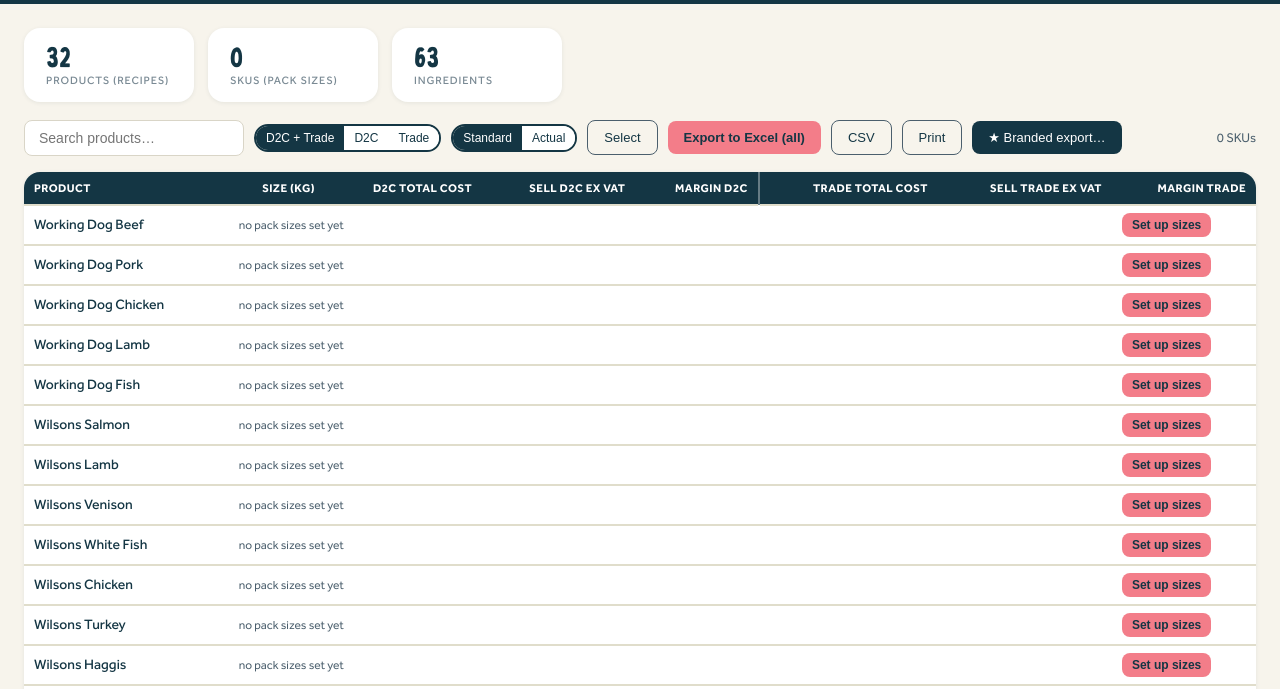
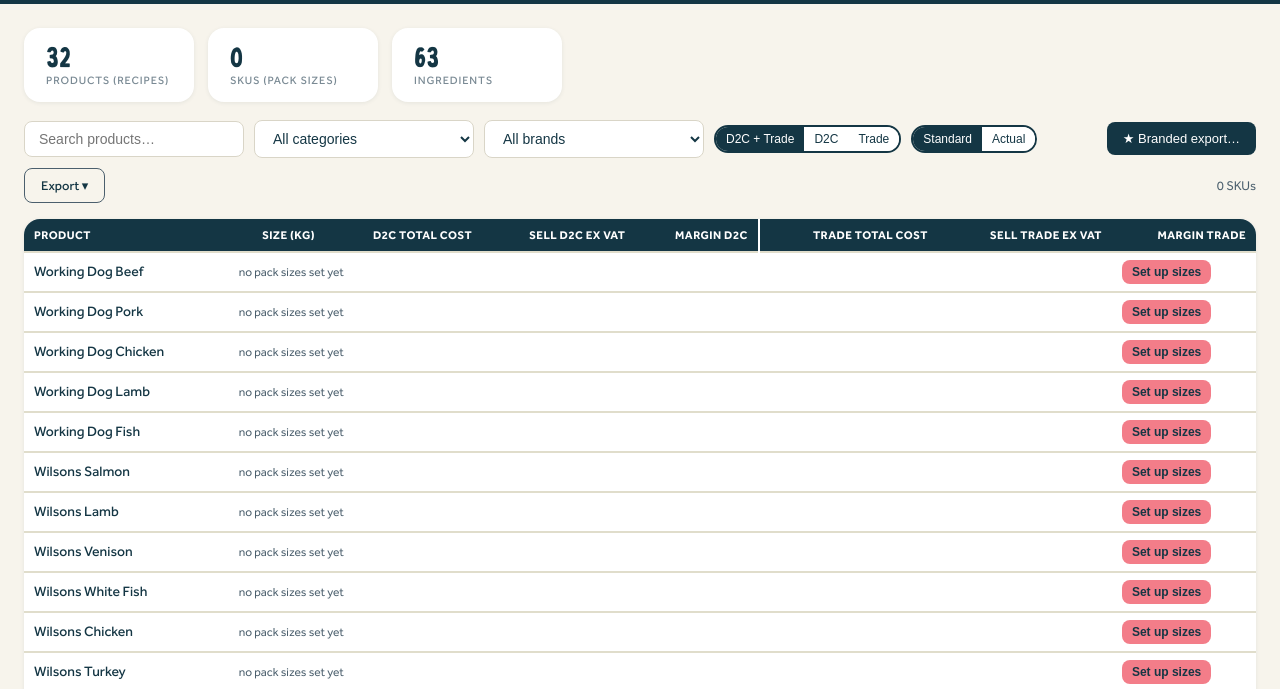
Before and after one commit to kamilskrzeszowski/wilsons-backend, a website: page costing.html in a window 1280 px wide. Shown: the part 100-789 px from the top of the page. Drawn offline with Linux system fonts and the light colour scheme.

Commit message:
Add files via upload

```diff
--- a/costing.html
+++ b/costing.html
@@ -59,6 +59,17 @@ table{width:100%;border-collapse:collapse}
 th{background:var(--sea);color:#fff;text-align:left;padding:9px 10px;font-size:11.5px;text-transform:uppercase;letter-spacing:.04em;cursor:pointer;white-space:nowrap;user-select:none}
 th.num,td.num{text-align:right}
 th .arr{opacity:.6;font-size:10px}
+/* data tables: scroll inside the card so the column headings stay frozen at the top while you scroll rows */
+.card:has(> table){overflow:auto;max-height:calc(100vh - 200px)}
+.card > table thead th{position:sticky;top:0;z-index:6}
+/* small dropdown menu (e.g. Export ▾) */
+.menu{position:relative;display:inline-block}
+.menu>summary{list-style:none;cursor:pointer}
+.menu>summary::-webkit-details-marker{display:none}
+.menupop{position:absolute;right:0;top:calc(100% + 5px);background:#fff;border:1px solid var(--line);border-radius:11px;box-shadow:0 8px 24px rgba(20,54,68,.20);padding:6px;z-index:60;min-width:190px;display:flex;flex-direction:column;gap:2px}
+.menupop button{display:block;width:100%;text-align:left;padding:8px 12px;border-radius:8px;background:none;border:none;color:var(--sea);font-size:13px;cursor:pointer;font-family:inherit}
+.menupop button:hover{background:var(--cream)}
+.menupop .sep{height:1px;background:var(--line);margin:4px 2px}
 td{padding:7px 10px;border-bottom:1px solid #eee9dd;white-space:nowrap}
 tr:hover td{background:#faf8f1}
 tr.group-start td{border-top:2px solid var(--capp)}
@@ -542,10 +553,14 @@ function show(v, arg){
 }
 
 /* ================= PRODUCTS (driven by recipe pack sizes) ================= */
-let prodFilter='';
+let prodFilter='', prodCatFilter='', prodBrandFilter='';
+function prodBrandOf(name){ const r=findRecipe(name); return (r&&r.brand)||costingBrandOf(name); }
 function productRows(){
   const out=[];
-  allRecipes().forEach(r=>{
+  allRecipes()
+    .filter(r=>!prodCatFilter || catOf(r.name)===prodCatFilter)
+    .filter(r=>!prodBrandFilter || ((r.brand||costingBrandOf(r.name))===prodBrandFilter))
+    .forEach(r=>{
     const st = rcState(r.name);
     const per = recipeCost(r, recMode);
     if(!st.packs.length){ out.push({name:r.name, none:true}); }
@@ -617,14 +632,28 @@ function productsView(){
   </div>
   <div class="toolbar">
     <input type="text" id="prodSearch" placeholder="Search products…" value="${esc(prodFilter)}" oninput="prodFilter=this.value;refresh()">
+    <select onchange="prodCatFilter=this.value;refresh()" title="Filter by product category">
+      <option value="">All categories</option>
+      ${catList().map(c=>`<option value="${esc(c.id)}"${prodCatFilter===c.id?' selected':''}>${esc(c.name)}</option>`).join('')}
+    </select>
+    <select onchange="prodBrandFilter=this.value;refresh()" title="Filter by brand">
+      <option value="">All brands</option>
+      ${[...new Set(allRecipes().map(r=>r.brand||costingBrandOf(r.name)).filter(Boolean))].sort().map(b=>`<option value="${esc(b)}"${prodBrandFilter===b?' selected':''}>${esc(b)}</option>`).join('')}
+    </select>
     ${channelToggle()}
     ${modeToggle()}
-    <button class="btn ghost no-print" onclick="prodSelectMode=!prodSelectMode; if(!prodSelectMode) prodSel.clear(); refresh()">${prodSelectMode?'✕ Cancel selection':'Select'}</button>
-    <button class="btn accent" onclick="exportProductsXlsx()">Export to Excel${prodSelectMode&&prodSel.size?` (${prodSel.size} selected)`:' (all)'}</button>
-    <button class="btn ghost" onclick="exportProducts()">CSV</button>
-    <button class="btn ghost" onclick="window.print()">Print</button>
-    <button class="btn no-print" style="background:var(--sea);color:#fff" onclick="openCustExport()" title="Wilsons-branded costing document for a customer — pick groups or recipes, then PDF or formatted Excel">★ Branded export…</button>
-    <span class="count">${nSkus} SKUs</span>
+    <button class="btn no-print" style="background:var(--sea);color:#fff;margin-left:auto" onclick="openCustExport()" title="Wilsons-branded costing document for a customer — pick groups or recipes, then PDF or formatted Excel">★ Branded export…</button>
+    <details class="menu no-print">
+      <summary class="btn ghost">Export ▾</summary>
+      <div class="menupop">
+        <button onclick="this.closest('details').open=false;exportProductsXlsx()">Excel${prodSelectMode&&prodSel.size?` — ${prodSel.size} selected`:' — all rows'}</button>
+        <button onclick="this.closest('details').open=false;exportProducts()">CSV</button>
+        <button onclick="this.closest('details').open=false;window.print()">Print this table</button>
+        <div class="sep"></div>
+        <button onclick="this.closest('details').open=false;prodSelectMode=!prodSelectMode; if(!prodSelectMode) prodSel.clear(); refresh()">${prodSelectMode?'✕ Cancel row selection':'Select specific rows…'}</button>
+      </div>
+    </details>
+    <span class="count">${nSkus} SKUs${(prodCatFilter||prodBrandFilter)?' shown':''}</span>
   </div>
   <div class="card"><table>
     <thead><tr>${selCol?`<th class="no-print"><input type="checkbox" ${allSel?'checked':''} onchange="selAllProds(this.checked)"></th>`:''}${
@@ -634,7 +663,7 @@ function productsView(){
     }</tr></thead>
     <tbody>${body || `<tr><td colspan="${(selCol?1:0)+dataCols}" class="muted" style="text-align:center;padding:24px">No products yet.</td></tr>`}</tbody>
   </table></div>
-  <p class="muted" style="margin-top:10px">Each product line comes from a recipe — open the recipe to set its pack sizes and packaging. Sell prices can be typed straight into this table. <b>D2C</b> and <b>Trade</b> each get their own packing / box / shipping costs — assign a channel to any cost item on the <b>Pack &amp; Costs</b> tab (items set to “both channels” count in both totals). Costs shown on the <b>${recMode==='std'?'standard (target)':'actual purchase'}</b> basis. ${prodSelectMode?'Tick the rows to export, then press Export to Excel.':'Press <b>Select</b> to pick specific rows for the Excel export.'}</p>`;
+  <p class="muted" style="margin-top:10px">Each product line comes from a recipe — open the recipe to set its pack sizes and packaging. Sell prices can be typed straight into this table. <b>D2C</b> and <b>Trade</b> each get their own packing / box / shipping costs — assign a channel to any cost item on the <b>Pack &amp; Costs</b> tab (items set to “both channels” count in both totals). Costs shown on the <b>${recMode==='std'?'standard (target)':'actual purchase'}</b> basis. ${prodSelectMode?'Tick the rows you want, then use <b>Export ▾</b>.':'Use <b>★ Branded export</b> for a customer document, or <b>Export ▾</b> for Excel / CSV.'}</p>`;
 }
 function toggleProdSel(key){ if(prodSel.has(key)) prodSel.delete(key); else prodSel.add(key); refresh(); }
 function selAllProds(on){
@@ -745,10 +774,11 @@ function ingredientsView(){
     <td>${(()=>{
       const quotes = store.supplierDB.filter(e=>e.ing===i.key);
       const names = [...new Set([i.sup, ...quotes.map(e=>e.supplier)])].filter(Boolean);
-      return `<select onchange="ingPickSup(${x},this.value)" style="max-width:170px;padding:5px 8px;border:1px solid var(--line);border-radius:6px">
+      return `<select onchange="ingPickSup(${x},this.value)" style="max-width:170px;padding:5px 8px;border:1px solid var(--line);border-radius:6px${!i.sup?';color:var(--capp)':''}">
+        <option value="" ${!i.sup?'selected':''}>— no supplier yet —</option>
         ${names.map(s=>{const q=quotes.find(o=>o.supplier===s);
           return `<option value="${esc(s)}" ${s===i.sup?'selected':''}>${esc(s)}${q?` — ${GBP(q.perKg+(q.del||0))}`:''}</option>`}).join('')}
-        <option value="__new">+ new supplier…</option>
+        <option value="__new">+ add a supplier…</option>
       </select>`;
     })()}</td>
     <td class="num"><input type="number" step="0.001" value="${i.base!=null?(+i.base).toFixed(3):''}" onchange="ingSetPrice(${x},this.value)"></td>
```
Also changed, not shown: index.html (+2 -1 lines).
